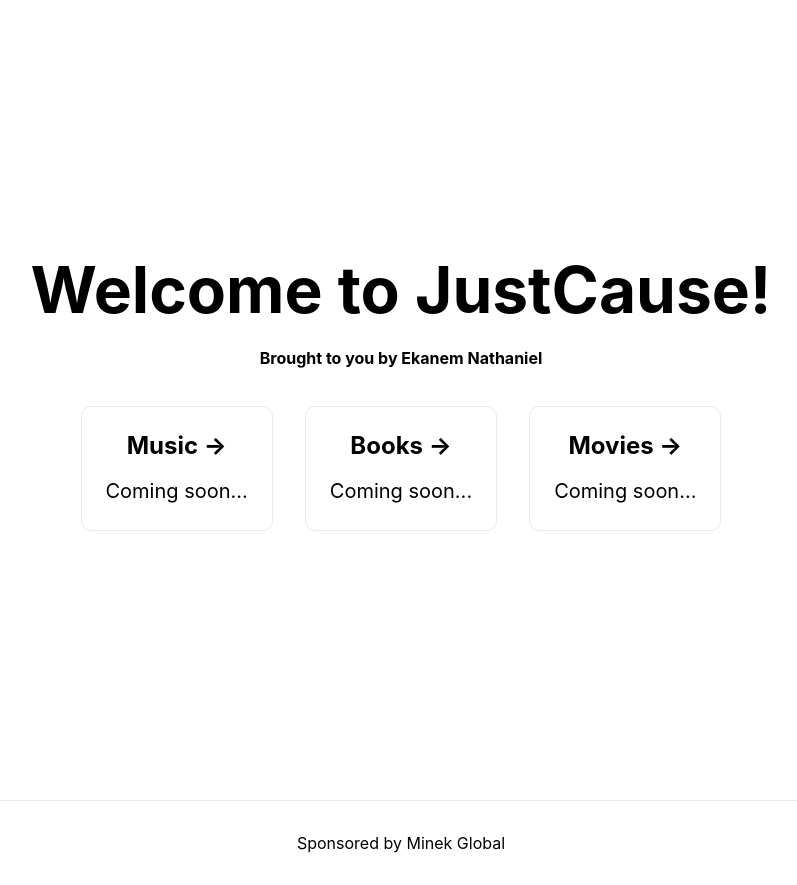
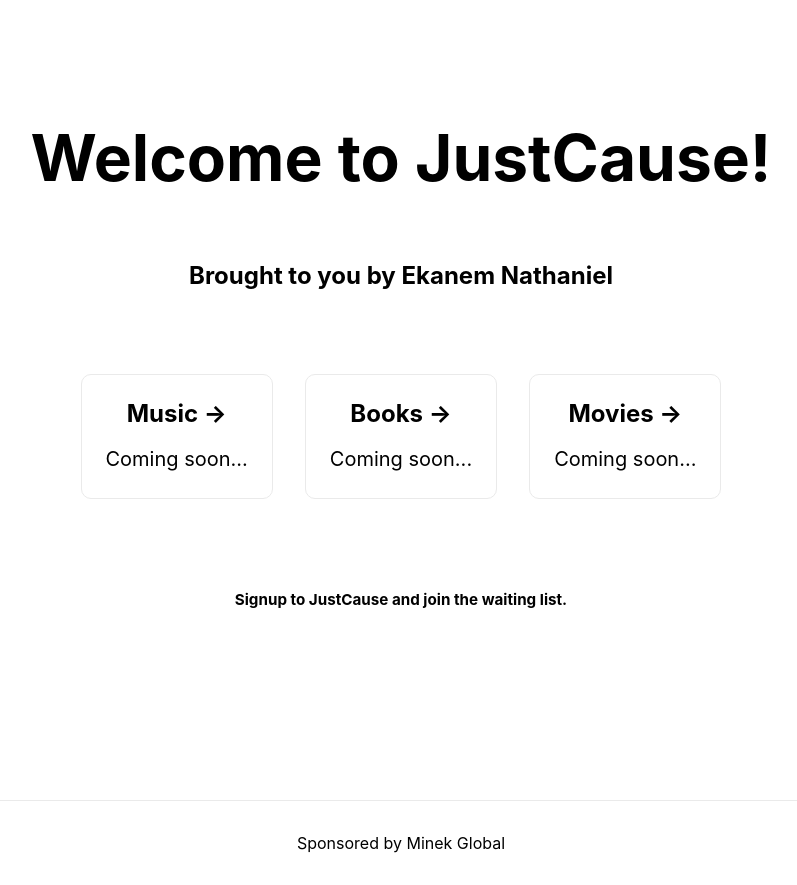
Before and after one commit to nathanielekanem/justCause, a Next.js app: page / in a window 1280 px wide. Shown: the whole page, without its empty margins (239-1036 px from the left). Built offline with nearby package versions, Linux system fonts and the light colour scheme.

Commit message:
LoginLink Edit

```diff
--- a/pages/_app.js
+++ b/pages/_app.js
@@ -1,26 +1,8 @@
 import '../styles/globals.css';
-import { useState } from 'react';
-import Router from "next/router";
-
-import Loader from '../components/loader';
 
 function MyApp({ Component, pageProps }) {
-
-  const [loading, setLoading] = useState(false);
-  Router.events.on('routeChangeStart', (url) => {
-    console.log('Route is changing...');
-    setLoading(true);
-  });
-  Router.events.on('routeChangeComplete', (url) => {
-    console.log('Route has changed...');
-    setLoading(false);
-  });
-
   return (
-    <>
-      {loading && <Loader/>}
       <Component {...pageProps} />
-    </>
   )
 }
 
--- a/pages/index.js
+++ b/pages/index.js
@@ -1,5 +1,4 @@
 import Head from 'next/head'
-import Image from 'next/image'
 import styles from '../styles/Home.module.css'
 
 export default function Home() {
@@ -16,19 +15,12 @@
           Welcome to JustCause!
         </h1>
 
-        <h4>Brought to you by Ekanem Nathaniel</h4>
+        <h4 className={styles.description}>
+          Brought to you by Ekanem Nathaniel
+        </h4>
 
 
         <div className={styles.grid}>
-          {//<a href="./" className={styles.card}>
-          }
-          {//  <h2>Dashboard &rarr;</h2>
-          }
-          {//  <p>Coming soon...</p>
-          }
-          {//</a>
-          }
-
           <a
             href="./"
             className={styles.card}
@@ -54,7 +46,15 @@
               Coming soon...
             </p>
           </a>
-  </div>
+        </div>
+        <h3 className={styles.description}>
+          <a
+            href=""
+            className={styles.loginLink}
+          >
+            Signup to JustCause and join the waiting list.
+          </a>
+        </h3>
       </main>
 
       <footer className={styles.footer}>
@@ -64,7 +64,7 @@
             <Image src="/vercel.svg" alt="Vercel Logo" width={72} height={16} />
           </span>
         </a>*/}
-        <a href="https://www.minekglobal.com">
+        <a href="https://www.minekglobal.com" rel="noopener noreferrer">
           Sponsored by Minek Global
           {/*<span className={styles.logo}>
             <Image src="https://www.minekglobal.com/Minek%20Global%20Business%20Nigeria%20Limited_files/logo.png" alt="Minek Logo" width={72} height ={22} />
@@ -74,15 +74,3 @@
     </div>
   )
 }
-
-export async function getServerSideProps(){
-  await new Promise((resolve) => {
-    setTimeout(resolve, 1000);
-  });
-
-  return{
-    props: {},
-  };
-}
-
-// rel="noopener noreferrer"
--- a/styles/Home.module.css
+++ b/styles/Home.module.css
@@ -51,7 +51,8 @@
 }
 
 .title,
-.description {
+.description,
+.loginLink {
   text-align: center;
 }
 
@@ -61,13 +62,8 @@
   font-size: 1.5rem;
 }
 
-.code {
-  background: #fafafa;
-  border-radius: 5px;
-  padding: 0.75rem;
-  font-size: 1.1rem;
-  font-family: Menlo, Monaco, Lucida Console, Liberation Mono, DejaVu Sans Mono,
-    Bitstream Vera Sans Mono, Courier New, monospace;
+.loginLink {
+  font-size: .95rem;
 }
 
 .grid {
```
